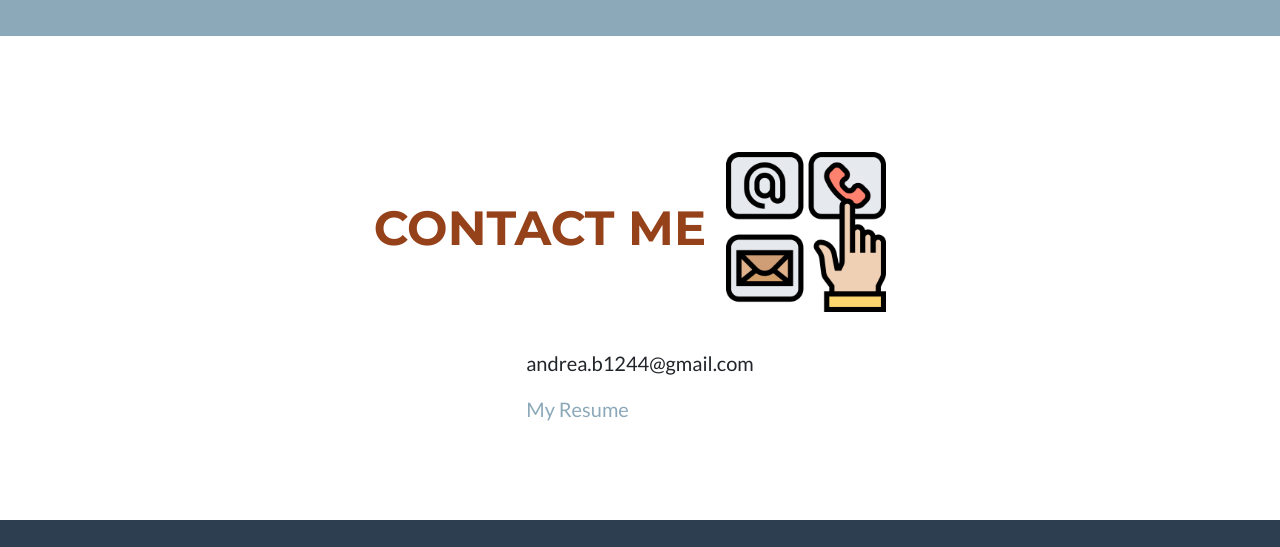
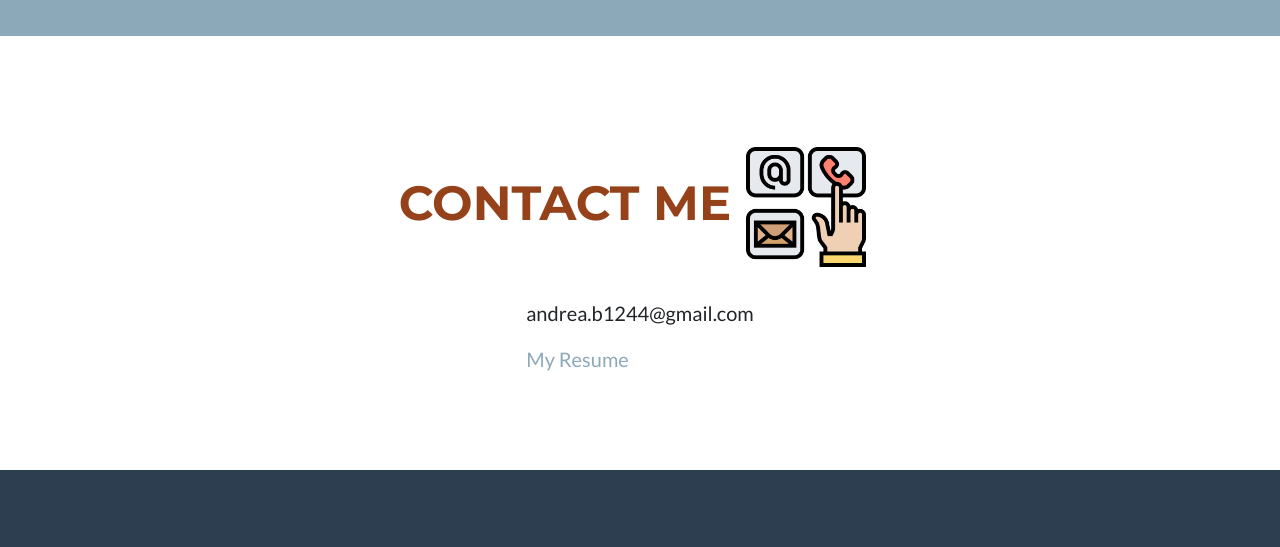
Before and after one commit to AnalysisWithAndrea/analysiswithandrea.github.io, a website with bundled scripts: page index.html in a window 1280 px wide. Shown: the part 2100-2647 px from the top of the page. Built offline with nearby package versions, Linux system fonts and the light colour scheme.

Commit message:
Update index.html

```diff
--- a/index.html
+++ b/index.html
@@ -203,7 +203,7 @@
     <div class="container">
 
       <!-- Contact Section Heading -->
-      <h2 class="page-section-heading text-center text-uppercase text-secondary mb-0">Contact Me<img src="pictures/contact.png" width='200' height='200' alt=""></h2>
+      <h2 class="page-section-heading text-center text-uppercase text-secondary mb-0">Contact Me<img src="pictures/contact.png" width='150' height='150' alt=""></h2>
 
       <!-- Icon Divider<div class="divider-custom"></div> -->
 
```
